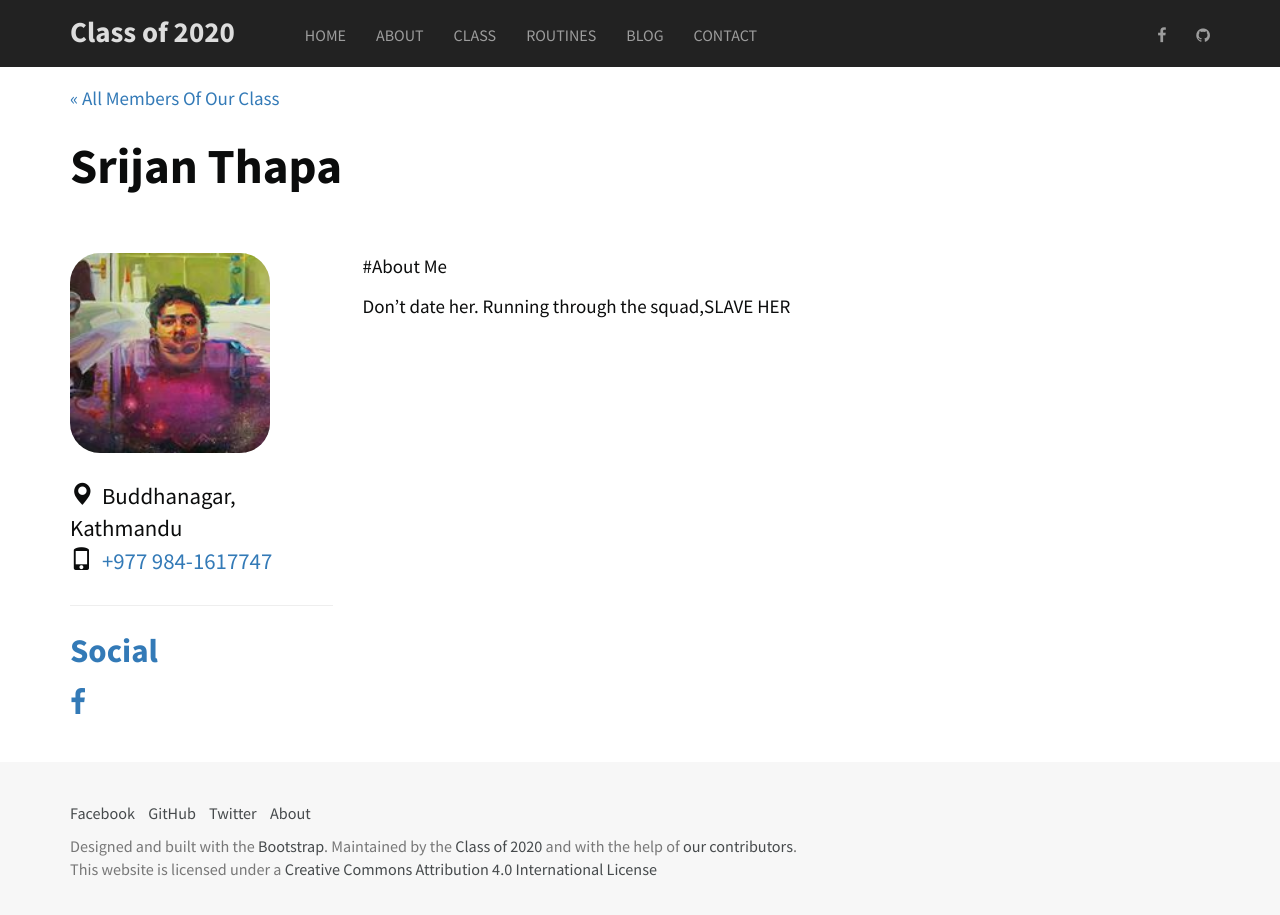
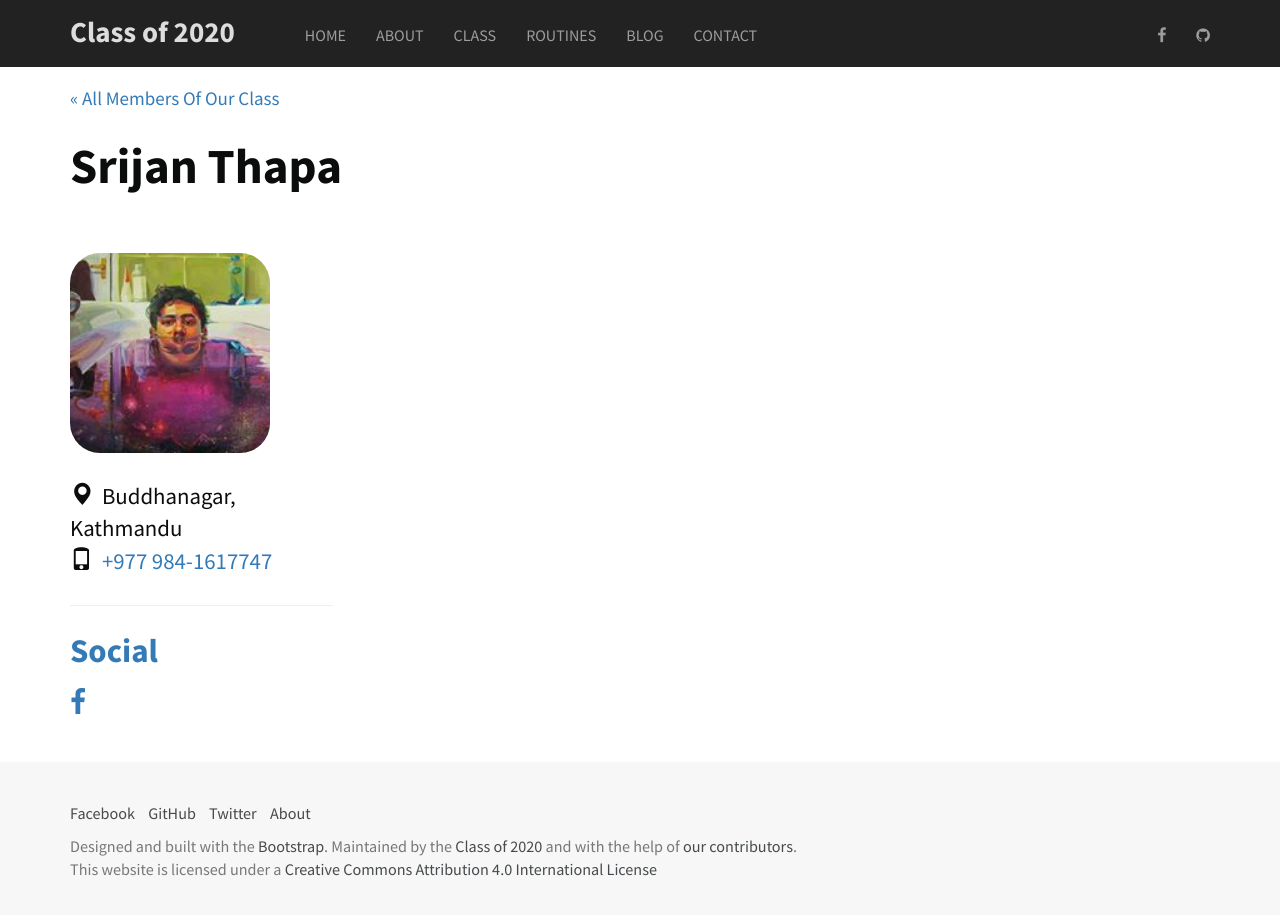
Before and after one commit to Classof2020/classof2020.github.io, a Jekyll site: the page built from _class/srijan_thapa.md, in a window 1280 px wide and 922 px high. Shown: the top 915 px of the window. Built offline with Jekyll 4.4.1, drawn with Linux system fonts in a browser that asks for light colours; nearby versions of some CDN libraries.

Commit message:
Removes old bio for srijan

```diff
--- a/_class/srijan_thapa.md
+++ b/_class/srijan_thapa.md
@@ -14,6 +14,3 @@ github:
 memberid:
 layout: profile
 ---
-#About Me
-
-Don't date her. Running through the squad,SLAVE HER
```
